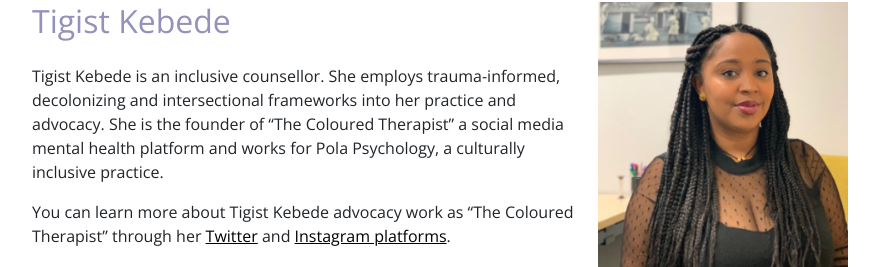
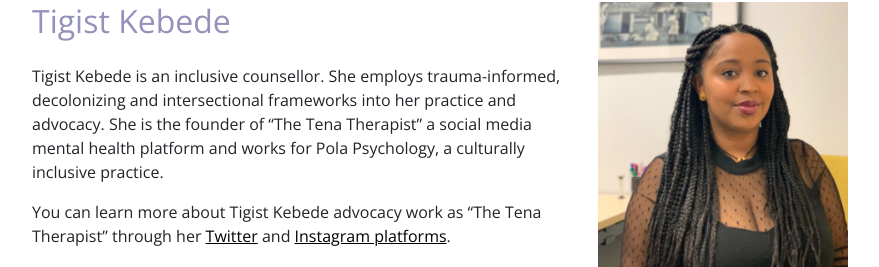
Before and after one commit to ICMS-Australasia/AMTA2021, a PHP site: page /leaders-in-conversation in a window 1280 px wide. Shown: the part 6233-6500 px from the top of the page, without its empty margins (53-932 px from the left). Run offline with PHP 8.4, Linux system fonts and the light colour scheme; some libraries are stand-ins or nearby versions.

Commit message:
Update to Tigist Kebede bio

```diff
--- a/leaders-in-conversation.php
+++ b/leaders-in-conversation.php
@@ -110,8 +110,8 @@ include('include/header.php');
     <div class="col">
         <img src="./img/leaders/kebede.png" class="img-fluid float-right ml-4" width="250">
         <h2 class="d-inline">Tigist Kebede</h2>
-        <p class="mt-4">Tigist Kebede is an inclusive counsellor. She employs trauma-informed, decolonizing and intersectional frameworks into her practice and advocacy. She is the founder of “The Coloured Therapist” a social media mental health platform and works for Pola Psychology, a culturally inclusive practice.</p>
-        <p>You can learn more about Tigist Kebede advocacy work as “The Coloured Therapist” through her <a href="https://twitter.com/therapybytigist" target="_blank">Twitter</a> and <a href="https://www.instagram.com/ThecolouredTherapist/" target="_blank">Instagram platforms</a>.</p>
+        <p class="mt-4">Tigist Kebede is an inclusive counsellor. She employs trauma-informed, decolonizing and intersectional frameworks into her practice and advocacy. She is the founder of “The Tena Therapist” a social media mental health platform and works for Pola Psychology, a culturally inclusive practice.</p>
+        <p>You can learn more about Tigist Kebede advocacy work as “The Tena Therapist” through her <a href="https://twitter.com/tigistkebede" target="_blank">Twitter</a> and <a href="https://www.instagram.com/thetenatherapist/" target="_blank">Instagram platforms</a>.</p>
     </div>
 </div>
 <?php
```
